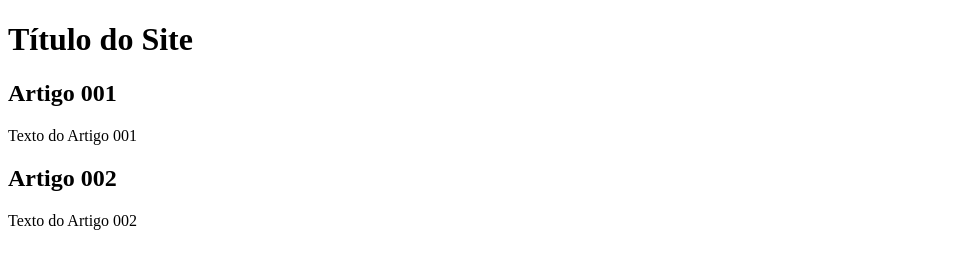
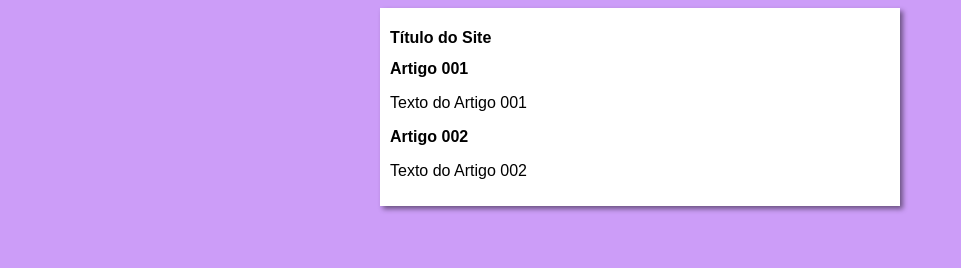
Before and after one commit to lribeiroalves/estudos_git-github, a plain HTML site: page index.html in a window 1280 px wide. Shown: the whole page, without its empty margins (0-961 px from the left). Drawn offline with Linux system fonts and the light colour scheme.

Commit message:
iniciei o design

```diff
--- /dev/null
+++ b/estilos/style.css
@@ -0,0 +1,18 @@
+@charset "UTF-8";
+
+* {
+    font-family: Arial, Helvetica, sans-serif;
+    font-size: 16px;
+}
+
+body {
+    background-color: rgb(204, 157, 248);
+}
+
+main {
+    background-color: white;
+    width: 500px;
+    margin: auto;
+    padding: 10px;
+    box-shadow: 3px 3px 5px rgba(0, 0, 0, 0.473);
+}
--- a/index.html
+++ b/index.html
@@ -4,6 +4,7 @@
     <meta charset="UTF-8">
     <meta name="viewport" content="width=device-width, initial-scale=1.0">
     <title>Titulo do Site</title>
+    <link rel="stylesheet" href="estilos/style.css">
 </head>
 <body>
     <main>
```
